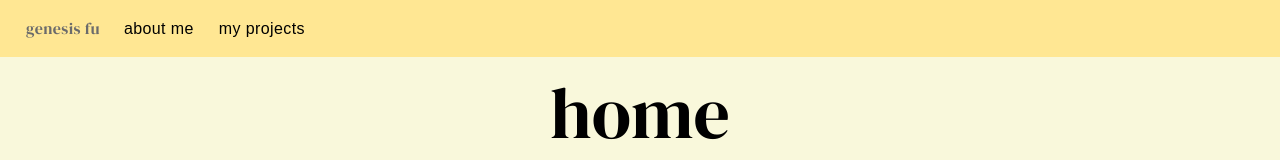
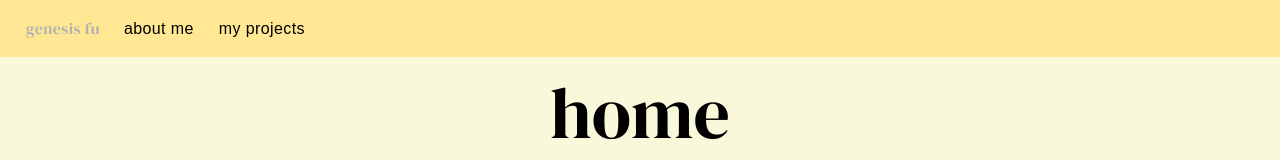
Before and after one commit to genefu/personal-website, a Next.js app: page / in a window 1280 px wide. Shown: the top 160 px of the page. Built offline with nearby package versions, Linux system fonts and the light colour scheme; a web font is replaced by a local one.

Commit message:
Changes link hover color

```diff
--- a/app/globals.css
+++ b/app/globals.css
@@ -54,7 +54,11 @@ li {
 }
 
 a.active {
-  color: rgb(107, 107, 107)
+  color: rgb(179, 179, 179)
+}
+
+a:hover {
+  color: rgb(179, 179, 179)
 }
 
 @keyframes loadIn {
```
